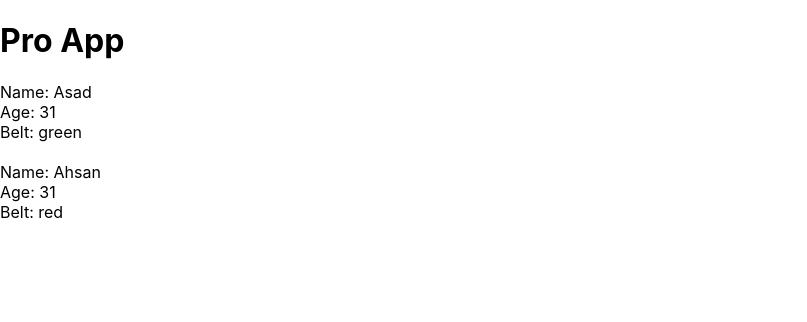
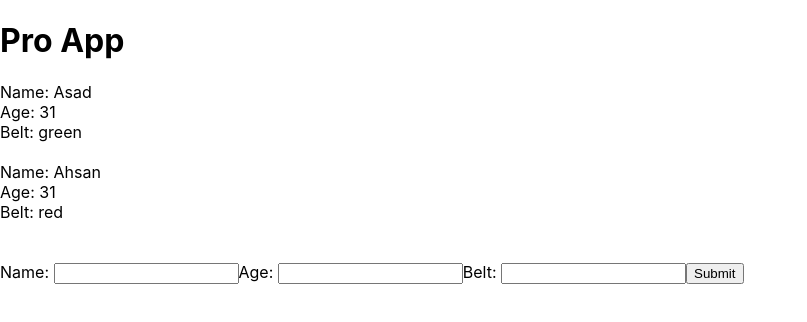
Before and after one commit to ranaasad43/react-app, a React (Create React App) app: page / in a window 1280 px wide. Shown: the top 322 px of the page, without its empty margins (0-807 px from the left). Built offline with nearby package versions, Linux system fonts and the light colour scheme.

Commit message:
add ninja component

```diff
--- /dev/null
+++ b/src/AddNinja.js
@@ -0,0 +1,35 @@
+import React,{Component} from 'react';
+
+class AddNinja extends Component{
+  state = {
+    name : null,
+    age : null,
+    belt : null
+  }
+  handleChange = (e) =>{
+    this.setState({
+      [e.target.id] : e.target.value
+    })
+  }
+  handleSubmit = (e) =>{
+    e.preventDefault();
+    console.log(this.state);
+  }
+  render(){
+    return (
+      <div>
+        <form onSubmit={this.handleSubmit}>
+          <label htmlFor="name">Name: </label>
+          <input type="text" id="name" onChange={this.handleChange}/>
+          <label htmlFor="name">Age: </label>
+          <input type="text" id="age" onChange={this.handleChange}/>
+          <label htmlFor="name">Belt: </label>
+          <input type="text" id="belt" onChange={this.handleChange}/>
+          <button>Submit</button>
+        </form>
+      </div>
+    )
+  }
+}
+
+export default AddNinja;
--- a/src/App.js
+++ b/src/App.js
@@ -1,5 +1,6 @@
 import React,{ Component } from 'react';
 import Ninjas from './Ninjas';
+import AddNinja from './AddNinja';
 
 class App extends Component {
   state = {
@@ -14,6 +15,8 @@
       <div className="App">
         <h1>Pro App</h1>
         <Ninjas ninjas={this.state.ninjas}/>
+        <br/>
+        <AddNinja />
       </div>
     );
   }
--- a/src/Ninjas.js
+++ b/src/Ninjas.js
@@ -1,4 +1,5 @@
 import React from 'react';
+
 
 const Ninjas = ({ninjas}) =>{
     const ninjalist = ninjas.map(ninja =>{
```
